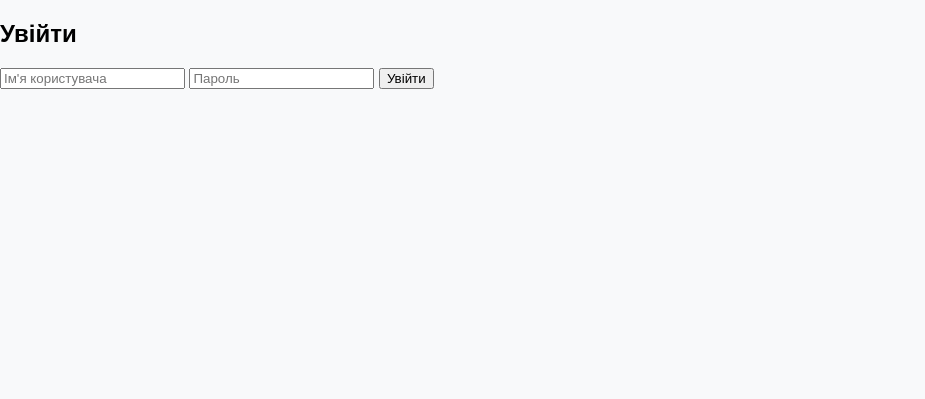
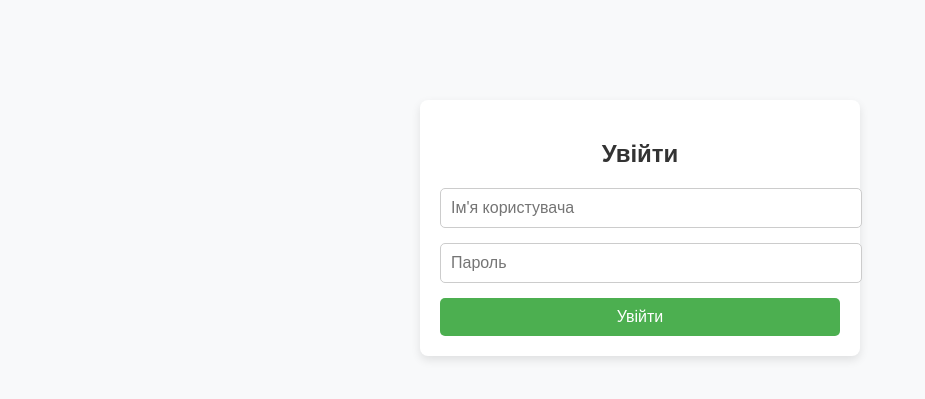
Before and after one commit to SergNest/AD_pass, a Flask app: page /login in a window 1280 px wide. Shown: the top 399 px of the page, without its empty margins (0-925 px from the left). Run offline with Flask 2, Linux system fonts and the light colour scheme.

Commit message:
some stylev2

```diff
--- a/static/styles.css
+++ b/static/styles.css
@@ -1,10 +1,67 @@
-/* Загальний стиль для сторінки */
+/* Загальні стилі для сторінки */
 body {
     font-family: Arial, sans-serif;
     margin: 0;
     padding: 0;
     background-color: #f8f9fa;
 }
+
+/* === Сторінка авторизації === */
+
+/* Контейнер форми авторизації */
+.login-form {
+    width: 100%;
+    max-width: 400px;
+    margin: 100px auto;
+    padding: 20px;
+    background: white;
+    border-radius: 8px;
+    box-shadow: 0 4px 10px rgba(0, 0, 0, 0.1);
+}
+
+/* Заголовок форми */
+.login-form h2 {
+    text-align: center;
+    font-size: 24px;
+    color: #333;
+    margin-bottom: 20px;
+}
+
+/* Поля вводу */
+.login-form input {
+    width: 100%;
+    margin-bottom: 15px;
+    padding: 10px;
+    font-size: 16px;
+    border: 1px solid #ccc;
+    border-radius: 5px;
+}
+
+/* Кнопка входу */
+.login-form button {
+    width: 100%;
+    padding: 10px;
+    font-size: 16px;
+    background-color: #4CAF50;
+    color: white;
+    border: none;
+    border-radius: 5px;
+    cursor: pointer;
+    transition: background-color 0.3s ease;
+}
+
+.login-form button:hover {
+    background-color: #45a049;
+}
+
+/* Повідомлення про помилки */
+.login-form p {
+    color: #ff4d4d;
+    font-size: 14px;
+    text-align: center;
+}
+
+/* === Головна сторінка === */
 
 /* Заголовок */
 h1 {
@@ -30,7 +87,6 @@ h1 {
     margin-bottom: 10px;
 }
 
-/* Виділення важливого тексту */
 .welcome-message strong {
     color: #007bff;
 }
@@ -53,7 +109,7 @@ h1 {
 
 /* Таблиця */
 table {
-    width: calc(100% - 40px); /* Відступи від країв */
+    width: calc(100% - 40px);
     margin: 20px auto;
     border-collapse: collapse;
     background: white;
@@ -81,15 +137,13 @@ tr:hover {
     background-color: #f1f1f1;
 }
 
-/* Відключені користувачі — червоний фон */
+/* Відключений користувач */
 .disabled-user {
-    background-color: #ffcccc; /* Світло-червоний фон */
-    color: #333; /* Контрастний текст */
+    background-color: #ffcccc;
 }
 
-/* Змінюється фон при наведенні для відключених */
 .disabled-user:hover {
-    background-color: #ffb3b3; /* Темніший червоний */
+    background-color: #ffb3b3;
 }
 
 /* Кнопки в таблиці */
@@ -106,7 +160,6 @@ table button:hover {
     opacity: 0.9;
 }
 
-/* Зелена кнопка */
 table button:nth-child(1) {
     background-color: #4CAF50;
     color: white;
```
